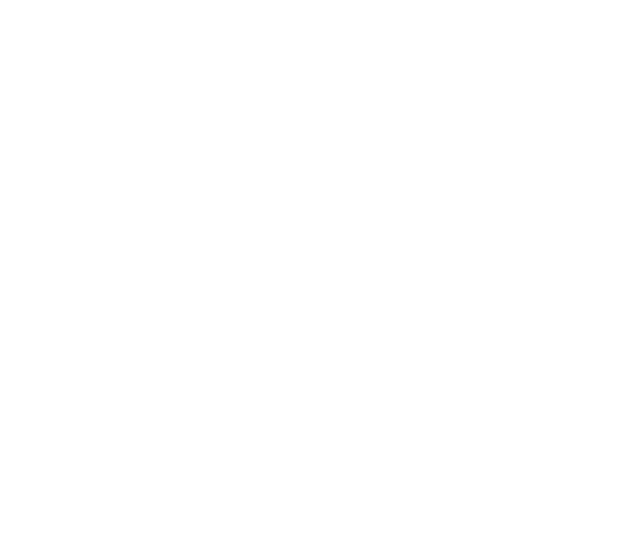
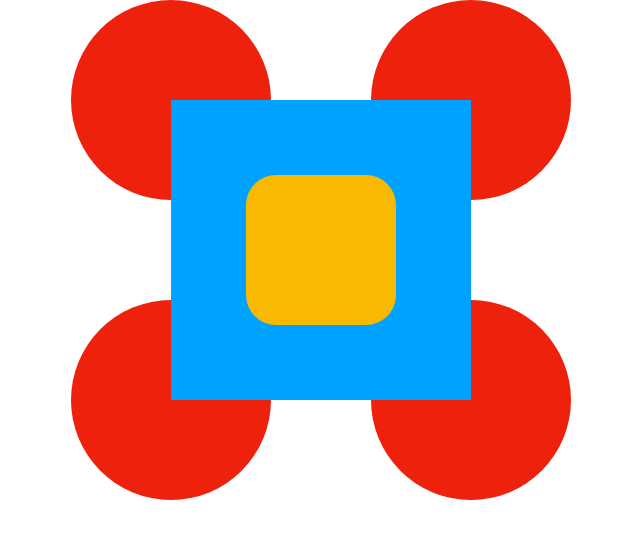
Before and after one commit to webcodingby/practical_task_1, a plain HTML site: page index.html in a window 1280 px wide. Shown: the whole page, without its empty margins (319-959 px from the left). Drawn offline with Linux system fonts and the light colour scheme.

Commit message:
upload html + css

```diff
--- a/css/style.css
+++ b/css/style.css
@@ -1,19 +1,107 @@
-* {
-
+*{
+  box-sizing: border-box;
+  margin: 0;
+  padding: 0;
 }
 
-body {
+                                        /* Обертка всего контента */
 
+.container {
+  width: 500px;
+  height: 500px;
+  margin: 0 auto;
 }
 
-header {
+                                        /* Обертка кругов */
 
+.wrapper {
+  position: relative;
+  width: 100%;
+  height: 50%;
+  font-size: 0;
 }
 
-main {
+                                        /* Стили всех кругов */
 
+.circle {
+  display: inline-block;
+  width: 40%;
+  height: 80%;
+  background: #EE220C;
+  border-radius: 50%;
 }
 
-footer {
 
+
+                                        /* Выставляем круги на углы квадрата */
+
+.circle-top__left{
+  position: relative;
 }
+
+.circle-top__right {
+  position: relative;
+  left: 20%;
+}
+
+.circle-bottom__left {
+  position: relative;
+  top: 20%;
+}
+
+.circle-bottom__right {
+  position: relative;
+  left: 20%;
+  top: 20%;
+}
+
+                                        /* Стили кругов при наведении на них */
+
+.circle-top__left:hover {
+  background: #325ca8;
+  z-index: 5;
+}
+
+.circle-top__right:hover {
+  background: #3bab33;
+  z-index: 5;
+}
+
+
+.circle-bottom__left:hover {
+  background: #cc1fc6;
+  z-index: 5;
+}
+
+.circle-bottom__right:hover {
+  background: #cc5c1f;
+  z-index: 5;
+}
+
+                                        /* Стили большого квадрата */
+
+.square-big {
+  position: relative;
+  bottom: 80%;
+  left: 20%;
+  width: 60%;
+  height: 60%;
+  background: #00A2FF;
+}
+
+.square-big:hover {
+  background: #bdbd3e;
+  z-index: 5;
+}
+
+                                        /* Стили маленьеого квадрата */
+
+.square-little {
+  position: relative;
+  bottom: 125%;
+  left: 35%;
+  width: 30%;
+  height: 30%;
+  border-radius: 20%;
+  background: #F8BA00;
+}
--- a/index.html
+++ b/index.html
@@ -1,24 +1,26 @@
 <!DOCTYPE html>
 <html lang="en">
+
 <head>
-    <meta charset="UTF-8">
-    <meta name="viewport" content="width=device-width, initial-scale=1.0">
-    <title>Practice</title>
-    <link rel="stylesheet" href="./css/style.css">
+  <meta charset="UTF-8">
+  <meta name="viewport" content="width=device-width, initial-scale=1.0">
+  <title>Practical_task_1</title>
+  <link rel="stylesheet" href="css/style.css">
 </head>
+
 <body>
+  <div class="container">
+    <div class="wrapper">
+      <div class="circle circle-top__left"></div>
+      <div class="circle circle-top__right"></div>
+    </div>
+    <div class="wrapper">
+      <div class="circle circle-bottom__left"></div>
+      <div class=" circle circle-bottom__right"></div>
+    </div>
+    <div class="square-big"></div>
+    <div class="square-little"></div>
+  </div>
+</body>
 
-    <header>
-
-    </header>
-
-    <main>
-
-    </main>
-
-    <footer>
-
-    </footer>
-
-</body>
 </html>
```
